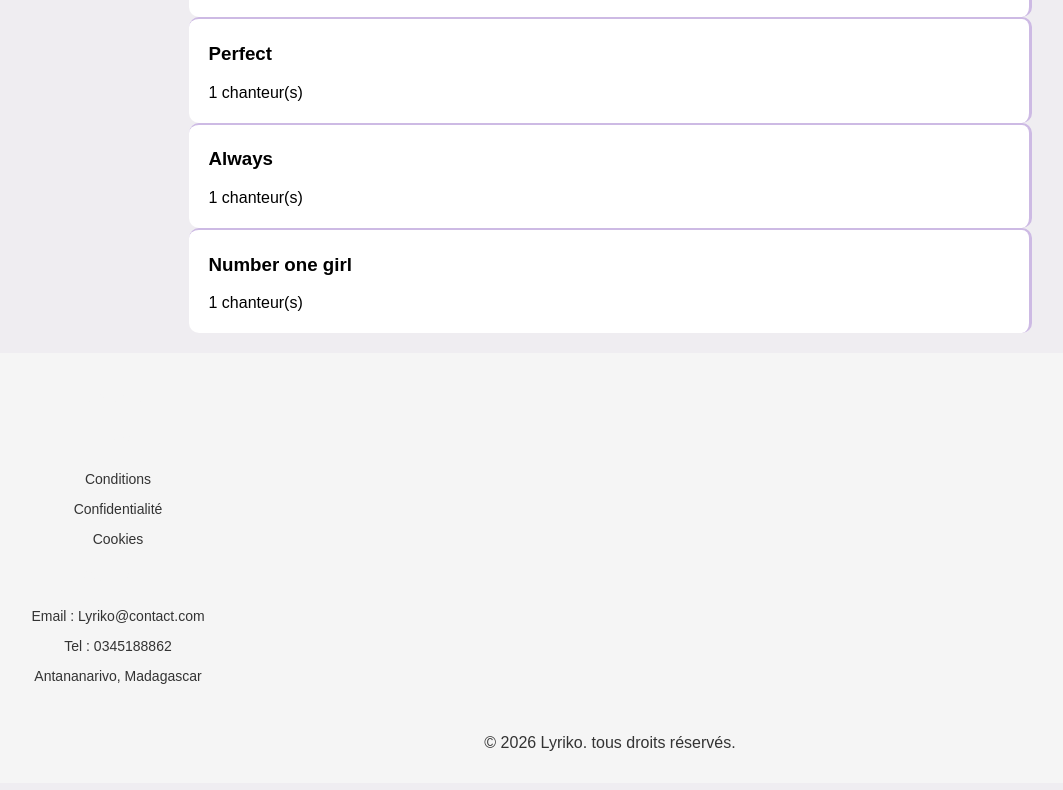
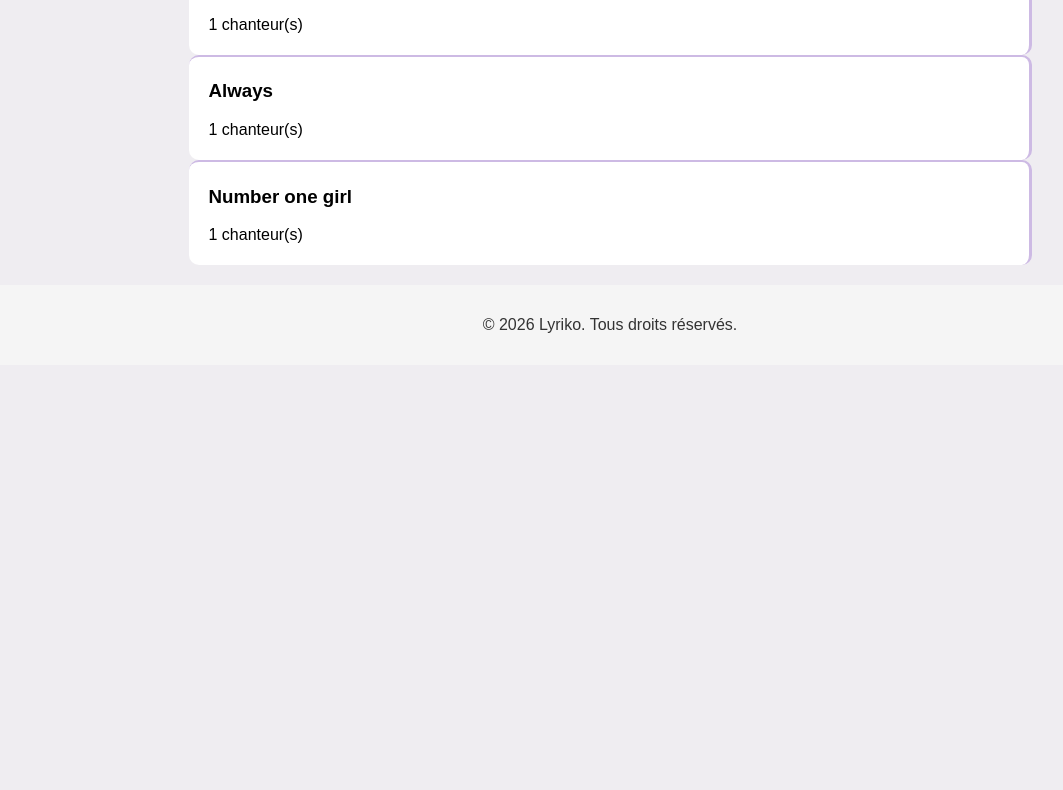
Before and after one commit to miahyranai-hue/lyriko-git, a plain HTML site: page titres.html in a window 1280 px wide. Shown: the part 704-1494 px from the top of the page, without its empty margins (30-1093 px from the left). After the commit the page ends 1077 px from the top, so only its background shows below. Drawn offline with Linux system fonts and the light colour scheme.

Commit message:
Update titres.html

```diff
--- a/titres.html
+++ b/titres.html
@@ -1,5 +1,3 @@
-//mode clair et sombre
-
 <!DOCTYPE html>
 <html lang="en">
 <head>
@@ -53,33 +51,9 @@
             <!-- Zone des paroles de chansons -->
 
     <!-- Footer -->
-    <footer class="footer">
-        <div class="footer-container">
-            <div class="box">
-                <h3>A propos</h3>
-                <p></p>
-            </div>
-            <div class="box">
-                <h3>Légal</h3>
-                <p>Conditions</p>
-                <p>Confidentialité</p>
-                <p>Cookies</p>
-            </div>
-            <div class="box">
-                <h3>Contact</h3>
-                <p>Email : Lyriko@contact.com</p>
-                <p>Tel : 0345188862</p>
-                <p>Antananarivo, Madagascar</p>
-            </div>
-        </div>
-            <div class="bottom">
-                <p>© 2026 Lyriko. tous droits réservés.</p>
-            </div>
-
-
-
-
-    </footer>
+     <footer>
+  <p>© 2026 Lyriko. Tous droits réservés.</p>
+</footer>
     <script src="titres.js">
 
 </script>
```
